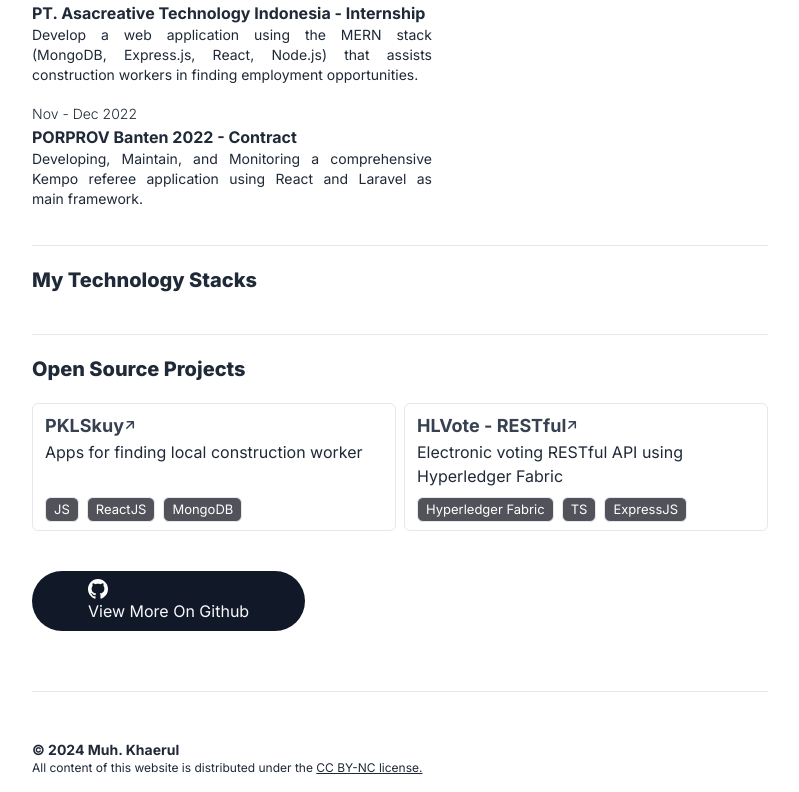
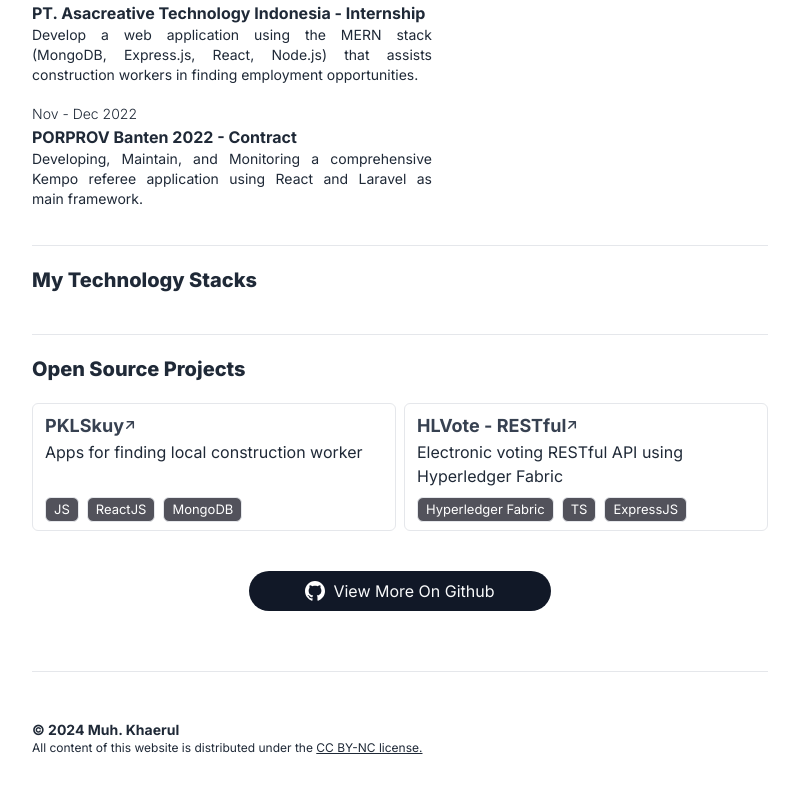
Before and after one commit to haerulysin/mdkrul.dev, a Next.js app: page / in a window 1280 px wide. Shown: the part 814-1606 px from the top of the page, without its empty margins (240-1039 px from the left). Built offline with nearby package versions, Linux system fonts and the light colour scheme.

Commit message:
PERF: Desktop LH

```diff
--- a/next.config.mjs
+++ b/next.config.mjs
@@ -1,4 +1,10 @@
 /** @type {import('next').NextConfig} */
-const nextConfig = {};
+const nextConfig = {
+    reactStrictMode: true,
+    optimizeFonts: true,
+    experimental: {
+        optimizeCss: true
+    }
+};
 
 export default nextConfig;
--- a/package.json
+++ b/package.json
@@ -9,7 +9,6 @@
     "lint": "next lint"
   },
   "dependencies": {
-    "@next/font": "^14.2.5",
     "@vercel/og": "^0.6.2",
     "next": "14.2.5",
     "react": "^18",
@@ -20,6 +19,7 @@
     "@types/react": "^18",
     "@types/react-dom": "^18",
     "@types/webpack-env": "^1.18.5",
+    "critters": "^0.0.24",
     "eslint": "^8",
     "eslint-config-next": "14.2.5",
     "postcss": "^8",
--- a/src/app/layout.tsx
+++ b/src/app/layout.tsx
@@ -2,7 +2,7 @@ import type { Metadata } from "next";
 import { Inter } from "next/font/google";
 import "./globals.css";
 import NavBar from "@/components/NavBar";
-import localFont from "@next/font/local";
+import localFont from "next/font/local";
 import Footer from "@/components/Footer";
 
 const inter = Inter({ subsets: ["latin"], display: "swap" });
@@ -14,8 +14,9 @@ const MonaspaceKrypton = localFont({
       weight: "600",
     },
   ],
-
+  display: "swap",
   variable: "--font-krypton",
+  fallback:['system-ui', 'arial']
 });
 
 const MonaspaceNeon = localFont({
@@ -25,7 +26,9 @@ const MonaspaceNeon = localFont({
       weight: "400",
     },
   ],
+  display: "swap",
   variable: "--font-neon",
+  fallback:['system-ui', 'arial']
 });
 
 export const metadata: Metadata = {
@@ -45,10 +48,10 @@ export const metadata: Metadata = {
     "software engineer",
     "engineering",
   ],
-  metadataBase:new URL("https://mdkrul.dev"),
-  alternates:{
-    canonical:"./"
-  }
+  metadataBase: new URL("https://mdkrul.dev"),
+  alternates: {
+    canonical: "./",
+  },
 };
 
 export default function RootLayout({
--- a/src/app/page.tsx
+++ b/src/app/page.tsx
@@ -1,3 +1,4 @@
+"strict";
 import {
   Experience,
   myExperience,
@@ -73,13 +74,9 @@ export default function Home() {
             <ProjectCard key={i} {...v} />
           ))}
         </div>
-        <div className="my-8 py-2 text-center items-center">
-          <Link
-            href={socialMediaUrl.github}
-            target="_blank"
-            className="flex gap-2 items-center"
-          >
-            <Button>
+        <div className="my-8 py-2 text-center flex items-center justify-center">
+          <Link href={socialMediaUrl.github} target="_blank" className="">
+            <Button className="flex gap-2 items-center">
               <GithubSVG height={20} fill="#fff" /> View More On Github
             </Button>
           </Link>
--- a/src/components/StackList.tsx
+++ b/src/components/StackList.tsx
@@ -10,7 +10,7 @@ const StackList: React.FC<StackListProps> = ({}: StackListProps) => {
   const totalImage = Math.ceil(reqSvgs.keys().length / 2);
   return (
     <div
-      className={`grid sm:grid-flow-col grid-cols-${totalImage} gap-2 items-center group`}
+      className={`grid md:grid-flow-col grid-cols-${totalImage/2} gap-2 items-center group`}
     >
       {reqSvgs.keys().map((fileName: string, i: number) => (
         // TODO: Add Tooltip
--- a/src/components/ui/Button.tsx
+++ b/src/components/ui/Button.tsx
@@ -2,11 +2,12 @@
 import React from 'react';
 
 interface ButtonProps{
-    children:React.ReactNode
+    children?:React.ReactNode
+    className?:string
 }
-const Button:React.FC<ButtonProps>= ({children}:ButtonProps) => {
+const Button:React.FC<ButtonProps>= ({children, className}:ButtonProps) => {
     return (
-        <button className='px-14 py-2 bg-[#111827] rounded-full text-gray-50 hover:bg-opacity-85 duration-300 hover:duration-300 hover:scale-105'>
+        <button className={`${className} px-14 py-2 bg-[#111827] rounded-full text-gray-50 hover:bg-opacity-85 duration-300 hover:duration-300 hover:scale-105`}>
            {children}
         </button>
     );
```
Also changed, not shown: 1 other file (tests, documents, lock files or other folders).
